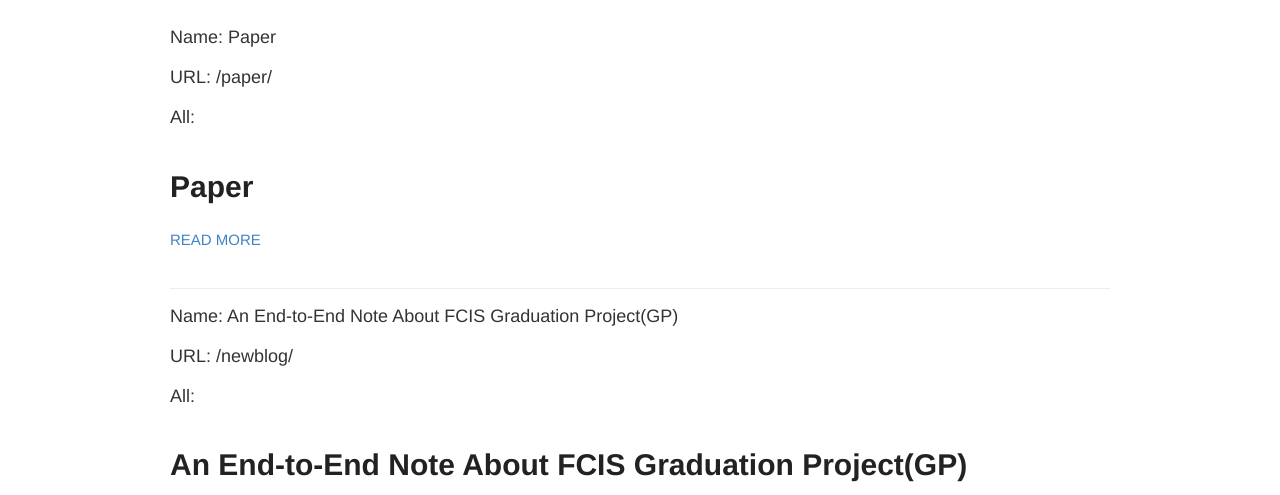
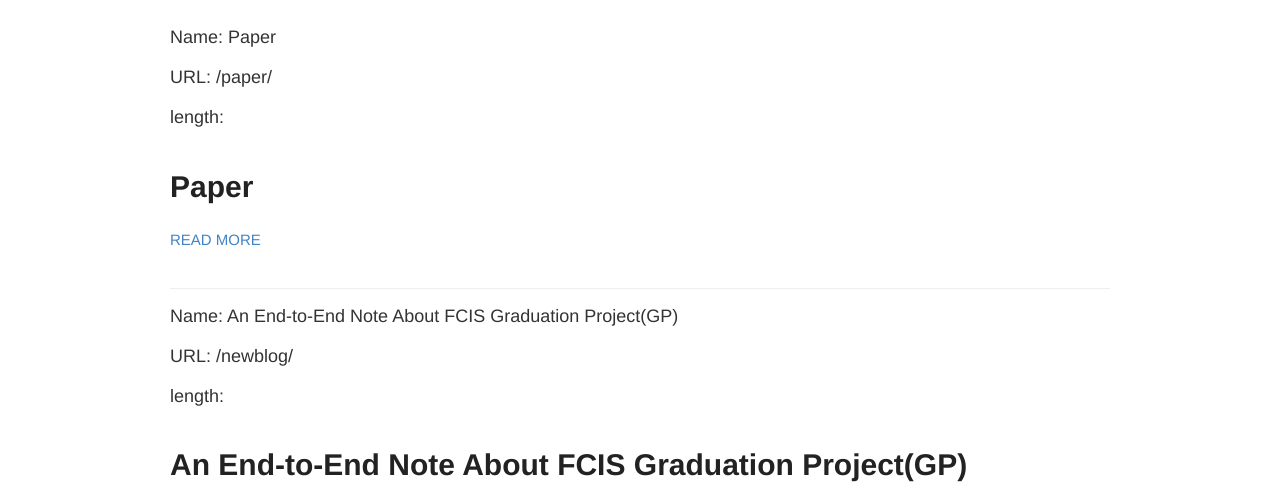
Before and after one commit to AhmedHani/AhmedHani.github.io, a Jekyll site: the page built from papersletter.html, in a window 1280 px wide. Shown: the part 136-631 px from the top of the page. Built offline with Jekyll 4.4.1, drawn with Linux system fonts in a browser that asks for light colours.

Commit message:
add papersletter

```diff
--- a/papersletter.html
+++ b/papersletter.html
@@ -6,7 +6,7 @@
   {% for post in site.posts %}
   <p>Name: {{ post.title }}</p>
   <p>URL: {{ post.url }} </p>
-  <p>All: {{ length(site.posts) }} </p>
+  <p>length: {{ length(post.url) }} </p>
     <article class="post">
 
       <h1><a href="{{ site.baseurl }}{{ post.url }}">{{ post.title }}</a></h1>
```
